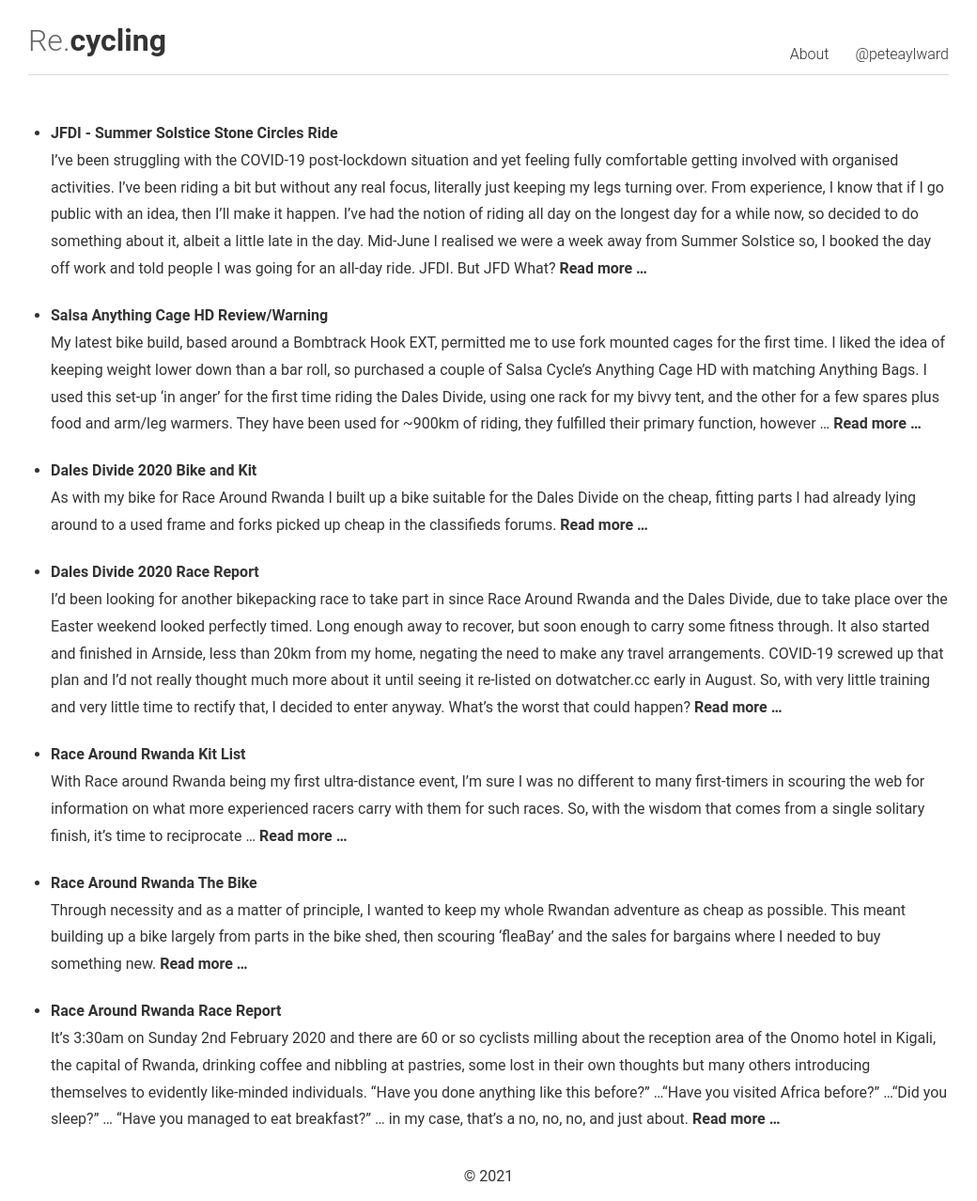
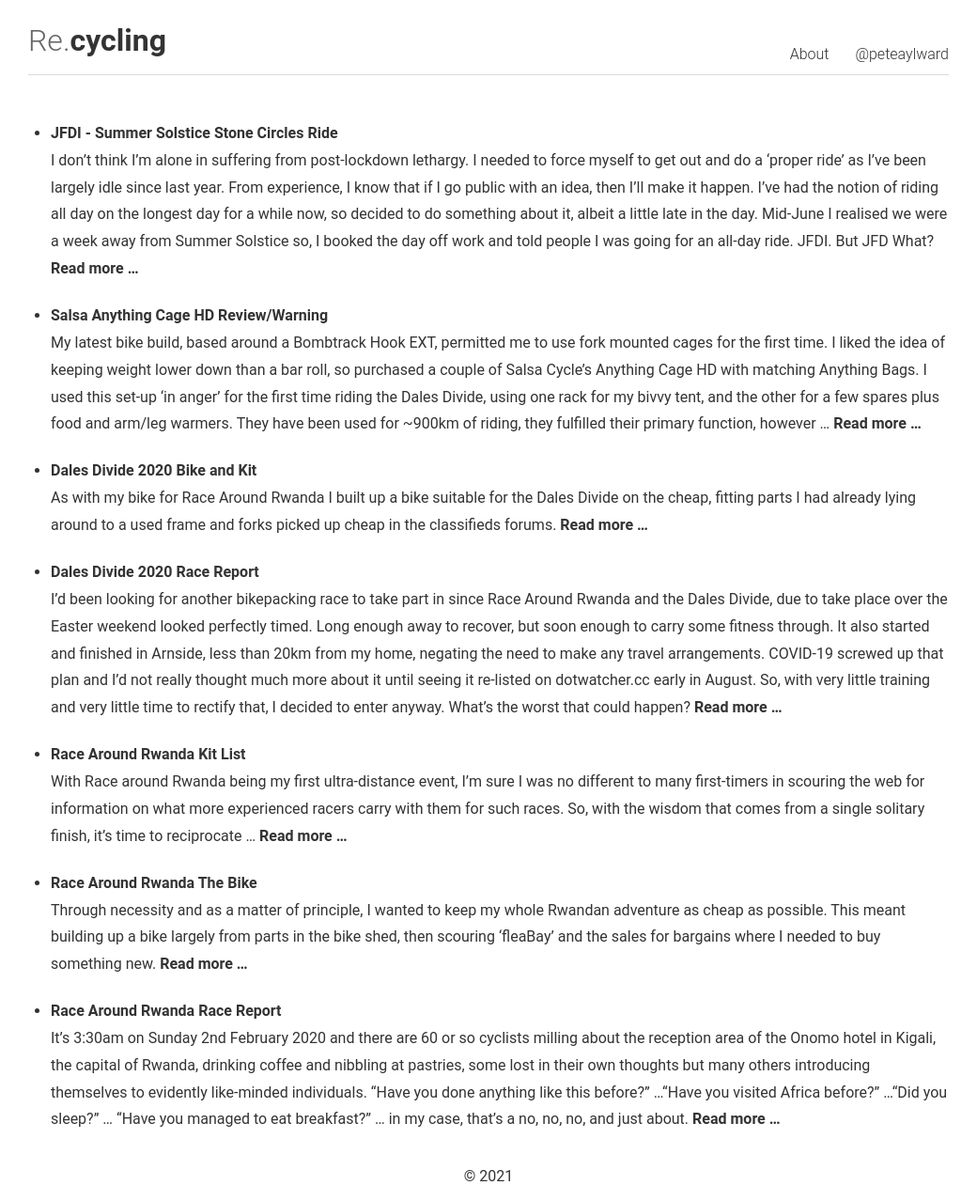
Before and after one commit to hypertelia/hypertelia.github.io, a Jekyll site: the page built from README.md, in a window 1280 px wide. Shown: the whole page at 94% size, without its empty margins (120-1160 px from the left). Built offline with Jekyll 4.4.1, drawn with Linux system fonts in a browser that asks for light colours; our own code applies the rules of GitHub Pages for plain Markdown files.

Commit message:
Update 2021-06-22-Summer-Solstice-Stone-Circles-Ride.md

```diff
--- a/_posts/2021-06-22-Summer-Solstice-Stone-Circles-Ride.md
+++ b/_posts/2021-06-22-Summer-Solstice-Stone-Circles-Ride.md
@@ -9,21 +9,17 @@
 summary: Sunrise to sunset ride on the Summer Solstice around Cumbria's Stone Circles
 ---
 
-I've been struggling with the COVID-19 post-lockdown situation and yet feeling fully comfortable getting involved with organised activities. I've been riding a bit but without any real focus, literally just keeping my legs turning over. From experience, I know that if I go public with an idea, then I'll make it happen. I've had the notion of riding all day on the longest day for a while now, so decided to do something about it, albeit a little late in the day. Mid-June I realised we were a week away from Summer Solstice so, I booked the day off work and told people I was going for an all-day ride. JFDI. But JFD What?
+I don't think I'm alone in suffering from post-lockdown lethargy. I needed to force myself to get out and do a 'proper ride' as I've been largely idle since last year. From experience, I know that if I go public with an idea, then I'll make it happen. I've had the notion of riding all day on the longest day for a while now, so decided to do something about it, albeit a little late in the day. Mid-June I realised we were a week away from Summer Solstice so, I booked the day off work and told people I was going for an all-day ride. JFDI. But JFD What?
 
 I messed around with <a href="http://cycle.travel">Cycle.Travel</a> coming up with random routes that looked about a day's ride, but they lacked focus or 'purpose'. I then found myself reading an article about Cumbria's stone circles and, with a train of thought along the lines of stone circle -> Stone Henge -> Summer Soltice I realised that a route joining up selection of Cumbria's stone circles was perfect. A few clicks later and I had a 270km route good to go, with 10 or so circles to visit. My intention wasn't to race this, but rather to make it last from 4:38am to 9:51pm, sunrise to sunset on the longest day. The distance seemed about right for the purpose.
 
 ![desc](/img/sc/stone-circles-1.jpg)
 
-**4:38am**
+I'd set up my bike the evening before so I could just dress and go at sunrise. Leaving quietly is tricky with a Hope Pro 4 hub, so I carried my bike to the road then started peddling right away to avoid the tell tale CLICK CLICK CLICK: too early to wake the neighbours with that. 4:38am and I was off.
 
-I'd set up my bike the evening before so I could just dress and go at sunrise. Leaving quietly is tricky with a Hope Pro 4 hub, so I carried my bike to the road then started peddling right away to avoid the tell tale CLICK CLICK CLICK: too early to wake the neighbours with that.
-
-It was light from the off. I knew I was heading towards Ulverston but hadn't really paid much attention to the route that had been created. It was 'the usual' Oxenholme, Natland, Sedgewick route so I could ride on autopilot enjoying the peaceful start to the day. I stopped and looked back towards Levens where the sun was breaking through the clouds.
+I knew I was heading towards Ulverston but hadn't really paid much attention to the route that had been created. It was 'the usual' Oxenholme, Natland, Sedgewick route so I could ride on autopilot enjoying the peaceful start to the day. It had been light from the off but I stopped and looked back towards Levens where the sun was breaking through the clouds.
 
 ![desc](/img/sc/stone-circles-2.jpg)
-
-**The Druid’s Circle – Birkrigg Common**
 
 Passing through Ulverstone and heading south I climbed up onto Birkrigg Common and then descended back towards the coast at Bardsea. My GPS beeped as I picked up speed, as I'd shot passed the grassy track that led down to the stones. I climbed back up then rode down to the stones. There were a couple sat there talking about the power of crystals. I don't think you could have come up with a more new age hippy-like scenario. Perfect for the day. I took a snap then descended on a gravel track back to the road and headed north west.
 
```
